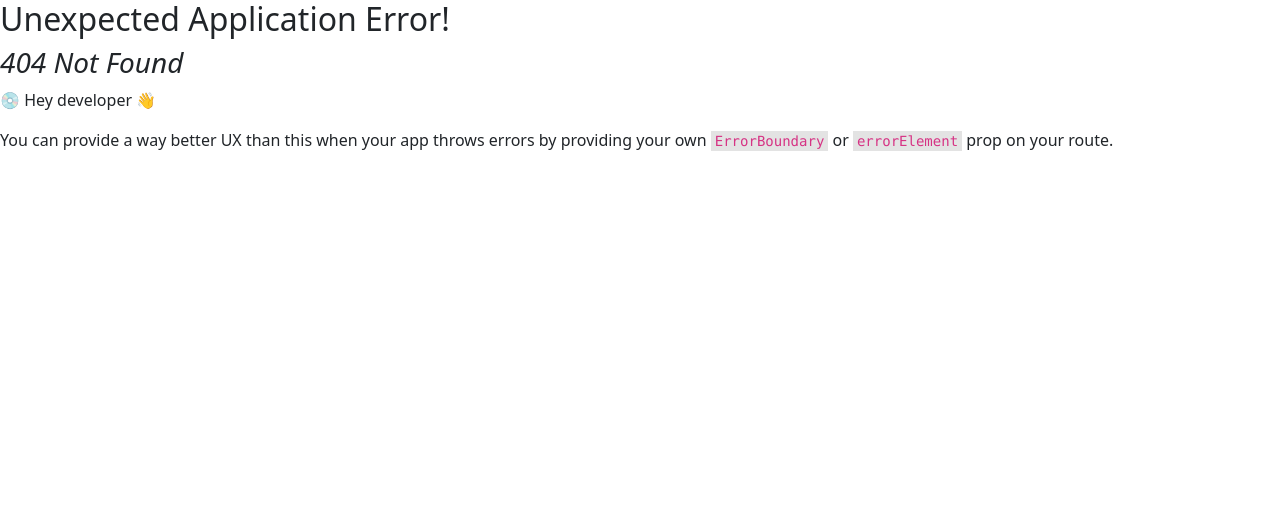
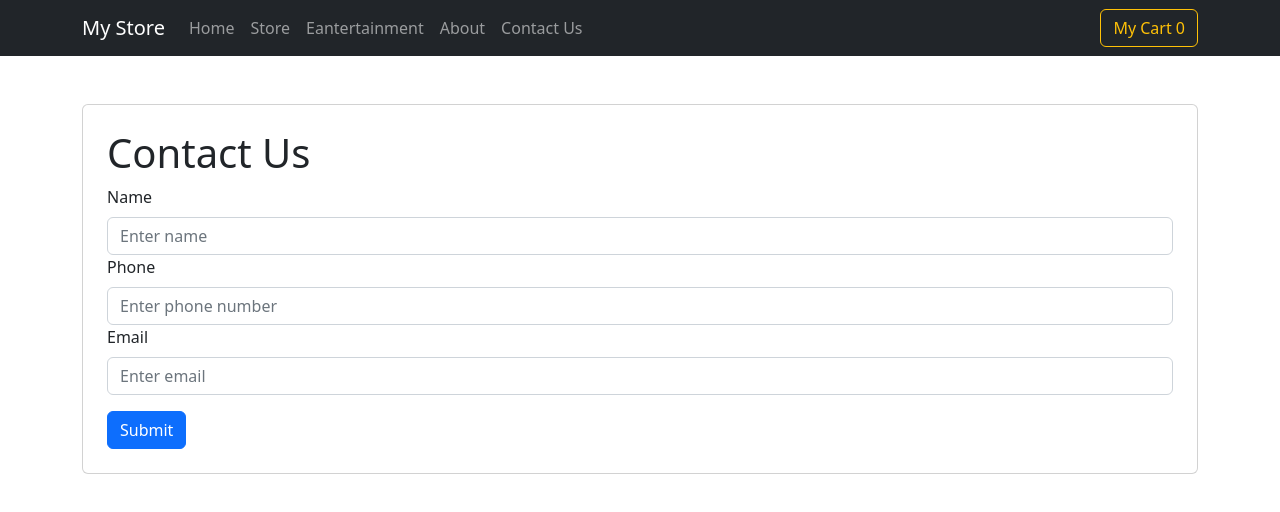
Before and after one commit to kapil2016/E-commerce-app, a React (Create React App) app: page /contact in a window 1280 px wide. Before the commit this address had no page. Shown: the top 512 px of the page. Built offline with nearby package versions, Linux system fonts and the light colour scheme.

Commit message:
contact us page added

```diff
--- a/src/App.js
+++ b/src/App.js
@@ -6,13 +6,16 @@
 import Rootlayout from "./components/Layout/RootLayout";
 import HomePage from "./pages/Home";
 import MoviePage from "./Entertainment/MoviesPage";
+import ContactUs from "./pages/ContactUs";
+
 const router = createBrowserRouter(
   [
     {path:'/' , element:<Rootlayout/> , children:[
       {path:'/' , element:<StorePage/>},
       {path:'/about' , element:<AboutPage/>},
       {path:'/home' , element:<HomePage/>},
-      {path:'/movies', element: <MoviePage/>}
+      {path:'/movies', element: <MoviePage/>},
+      {path:'/contact', element: <ContactUs/>}
     ]}
   ]
 )
--- a/src/Entertainment/AddMovieForm.js
+++ b/src/Entertainment/AddMovieForm.js
@@ -1,5 +1,5 @@
 import { useState } from 'react';
-import { Form, Button, Card } from 'react-bootstrap';
+import { Form, Button, Card} from 'react-bootstrap';
 import { useContext } from 'react';
 import MovieContext from '../components/Context/MovieContext';
 async function addMovie(movieData , setMovieList , movieList){
@@ -11,7 +11,7 @@
         body: JSON.stringify(movieData)
       })
     const data = await response.json();
-    console.log({...movieData ,id:data.name})
+    // console.log({...movieData ,id:data.name})
     setMovieList([{...movieData ,id:data.name},...movieList]);
 
 }
@@ -43,17 +43,17 @@
           <Form onSubmit={handleSubmit}>
             <Form.Group controlId="formTitle">
               <Form.Label>Title</Form.Label>
-              <Form.Control type="text" placeholder="Enter title" value={title} onChange={(e) => setTitle(e.target.value)} />
+              <Form.Control type="text" placeholder="Enter title" value={title} onChange={(e) => setTitle(e.target.value)} required />
             </Form.Group>
 
             <Form.Group controlId="formDescription">
               <Form.Label>Description</Form.Label>
-              <Form.Control as="textarea" rows={3} placeholder="Enter description" value={description} onChange={(e) => setDescription(e.target.value)} />
+              <Form.Control as="textarea" rows={3} placeholder="Enter description" value={description} onChange={(e) => setDescription(e.target.value)} required />
             </Form.Group>
 
             <Form.Group controlId="formReleaseDate">
               <Form.Label>Release Date</Form.Label>
-              <Form.Control type="date" placeholder="Enter release date" value={releaseDate} onChange={(e) => setReleaseDate(e.target.value)} />
+              <Form.Control type="date" placeholder="Enter release date" value={releaseDate} onChange={(e) => setReleaseDate(e.target.value)} required/>
             </Form.Group>
 
             <Form.Group controlId="formImageUrl">
--- a/src/components/Header.js
+++ b/src/components/Header.js
@@ -21,6 +21,7 @@
             <Link to="/" className="nav-link">Store</Link>
             <Link to="/movies" className="nav-link">Eantertainment</Link>
             <Link to="/about" className="nav-link">About</Link>
+            <Link to="/contact" className="nav-link">Contact Us</Link>
           </Nav>
           <Nav>
             <Button variant="outline-warning" onClick={()=>ctx.setCartVisibility(!ctx.cartVisibility)} >{`My Cart ${cartItemCount}`}</Button>
--- /dev/null
+++ b/src/pages/ContactUs.js
@@ -0,0 +1,78 @@
+import React, { useState } from 'react';
+import { Form, Button, Card,} from 'react-bootstrap';
+async function postDataToFirebase(data) {
+    const response = await fetch('https://movie-store-20f0d-default-rtdb.firebaseio.com/users.json', {
+      method: 'POST',
+      headers: {
+        'Content-Type': 'application/json',
+      },
+      body: JSON.stringify(data),
+    });
+    const responseData = await response.json();
+    console.log(responseData)
+  }
+
+function ContactUs() {
+  const [name, setName] = useState('');
+  const [phone, setPhone] = useState('');
+  const [email, setEmail] = useState('');
+
+  const handleSubmit = (event) => {
+    event.preventDefault();
+    postDataToFirebase({name: name , phone : phone , email : email})
+    setName('');
+    setPhone('');
+    setEmail('')
+
+  }
+
+  return (
+    <div className="container mt-5">
+      <Card className="p-4">
+        <h1>Contact Us</h1>
+        <Form onSubmit={handleSubmit}>
+          <Form.Group controlId="formName">
+            <Form.Label>Name</Form.Label>
+            <Form.Control
+              type="text"
+              placeholder="Enter name"
+              value={name}
+              onChange={(event) => setName(event.target.value)}
+              required
+            />
+          </Form.Group>
+
+          <Form.Group controlId="formPhone">
+            <Form.Label>Phone</Form.Label>
+            <Form.Control
+              type="tel"
+              placeholder="Enter phone number"
+              value={phone}
+              onChange={(event) => setPhone(event.target.value)}
+              required
+            />
+          </Form.Group>
+
+          <Form.Group controlId="formEmail">
+            <Form.Label>Email</Form.Label>
+            <Form.Control
+              type="email"
+              placeholder="Enter email"
+              value={email}
+              onChange={(event) => setEmail(event.target.value)}
+              required
+            />
+          </Form.Group>
+
+          <div className="mt-3">
+            <Button variant="primary" type="submit" className="mr-2">
+              Submit
+            </Button>
+          </div>
+        </Form>
+      </Card>
+    </div>
+  );
+}
+
+export default ContactUs;
```
